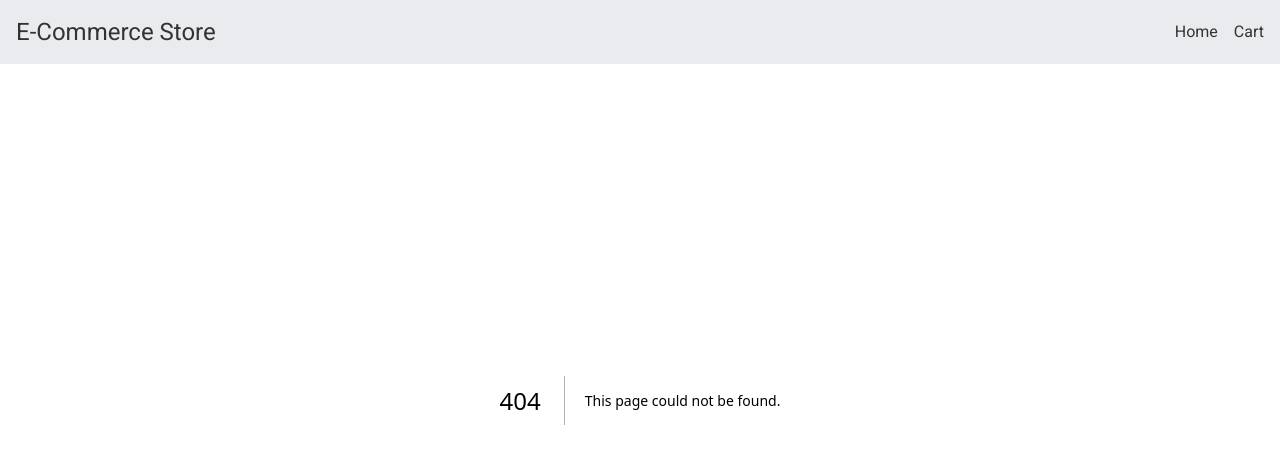
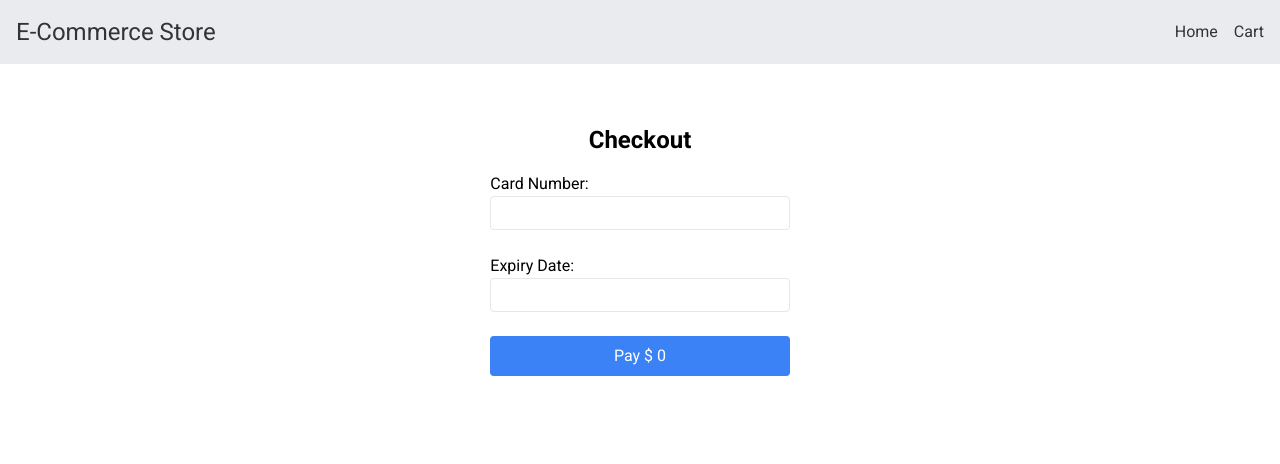
Before and after one commit to Annany2002/E-Commerce, a Next.js app: page /checkout in a window 1280 px wide. Before the commit this address had no page. Shown: the top 464 px of the page. Built offline with nearby package versions, Linux system fonts and the light colour scheme.

Commit message:
added payments page

```diff
--- a/src/app/cart/page.tsx
+++ b/src/app/cart/page.tsx
@@ -22,10 +22,12 @@ export default function CartPage() {
           <h1 className="text-3xl font-bold">Your Cart</h1>
           <p className="font-medium">
             Total Price : ${" "}
-            {cartItems.reduce(
-              (acc, item) => acc + item.product.price * item.quantity,
-              0
-            )}
+            {cartItems
+              .reduce(
+                (acc, item) => acc + item.product.price * item.quantity,
+                0
+              )
+              .toPrecision(4)}
           </p>
           {cartItems.length > 0 && (
             <>
@@ -54,12 +56,13 @@ export default function CartPage() {
             </div>
 
             <div className="w-full text-center mt-4">
-              <button
+              <Link
+                href={"/checkout"}
                 className="w-28 bg-blue-500 hover:bg-blue-700 text-white font-bold py-2 px-4 rounded transition"
                 aria-label="Proceed to Checkout"
               >
                 Checkout
-              </button>
+              </Link>
             </div>
           </>
         )}
--- /dev/null
+++ b/src/app/checkout/page.tsx
@@ -0,0 +1,71 @@
+"use client";
+
+import { usePriceStore } from "@/zustand/priceStore";
+import { useRouter } from "next/navigation";
+import { FormEvent, useState } from "react";
+
+export default function CheckoutPage() {
+  const { totalPrice } = usePriceStore();
+  const router = useRouter();
+
+  const [paymentData, setPaymentData] = useState({
+    cardNumber: "",
+    expiry: "",
+  });
+
+  const handlePayment = (e: FormEvent) => {
+    e.preventDefault();
+
+    try {
+      const isSuccess = Math.random() > 0.3; // 70% success rate
+      if (isSuccess) {
+        router.push("/success");
+      } else {
+        router.push("/failure");
+      }
+    } catch (error) {
+      console.error(error);
+    }
+  };
+
+  return (
+    <div className="flex items-center justify-center h-[500px]">
+      <div className="flex flex-col items-center justify-center p-4">
+        <h1 className="text-2xl font-bold mb-4">Checkout</h1>
+        <form onSubmit={handlePayment} className="w-full max-w-md">
+          <label className="block mb-2">
+            Card Number:
+            <input
+              type="text"
+              value={paymentData.cardNumber}
+              onChange={(e) =>
+                setPaymentData({ ...paymentData, cardNumber: e.target.value })
+              }
+              className="w-full px-2 py-1 border rounded mb-4"
+              required
+            />
+          </label>
+          <label className="block mb-2">
+            Expiry Date:
+            <input
+              type="text"
+              value={paymentData.expiry}
+              onChange={(e) =>
+                setPaymentData({ ...paymentData, expiry: e.target.value })
+              }
+              className="w-full px-2 py-1 border rounded mb-4"
+              required
+            />
+          </label>
+          <button
+            type="submit"
+            className="w-full px-4 py-2 bg-blue-500 text-white rounded hover:bg-blue-700 transition"
+          >
+            {"Pay $ "}
+            {totalPrice}
+          </button>
+        </form>
+      </div>
+    </div>
+  );
+}
--- a/src/app/components/CartCard.tsx
+++ b/src/app/components/CartCard.tsx
@@ -1,10 +1,12 @@
 import { CartItem } from "@/types/CartItemTypes";
 import { useCartStore } from "@/zustand/cartStore";
+import { usePriceStore } from "@/zustand/priceStore";
 import { MinusIcon, PlusIcon } from "lucide-react";
 import Image from "next/image";
 
 export default function CartCard({ cartItem }: { cartItem: CartItem }) {
   const { cartItems, setCartItems } = useCartStore();
+  const { totalPrice, setTotalPrice } = usePriceStore();
 
   const increaseCartQuantity = (id: number) => {
     const updatedCartItems = cartItems.map((item) => {
@@ -14,6 +16,12 @@ export default function CartCard({ cartItem }: { cartItem: CartItem }) {
       return item;
     });
     setCartItems(updatedCartItems);
+    setTotalPrice(
+      updatedCartItems.reduce(
+        (acc, item) => acc + item.product.price * item.quantity,
+        0
+      )
+    );
     localStorage.setItem("cart", JSON.stringify(updatedCartItems));
   };
 
@@ -32,8 +40,16 @@ export default function CartCard({ cartItem }: { cartItem: CartItem }) {
     }
 
     setCartItems(updatedCartItems);
+    setTotalPrice(
+      updatedCartItems.reduce(
+        (acc, item) => acc + item.product.price * item.quantity,
+        0
+      )
+    );
     localStorage.setItem("cart", JSON.stringify(updatedCartItems));
   };
+
+  console.log(totalPrice);
 
   return (
     <div className="w-full p-4 bg-gray-100">
@@ -41,6 +57,11 @@ export default function CartCard({ cartItem }: { cartItem: CartItem }) {
         <div className="flex w-full gap-2 items-center justify-start">
           <div>
             <Image
+              style={{
+                width: "auto",
+                height: "auto",
+              }}
+              priority
               src={cartItem.product.image}
               alt="Product-Image"
               width={60}
--- a/src/app/components/ProductCard.tsx
+++ b/src/app/components/ProductCard.tsx
@@ -16,6 +16,11 @@ export default function ProductCard({ product }: { product: Product }) {
         </Link>
       </div>
       <Image
+        style={{
+          width: "auto",
+          height: "auto",
+        }}
+        priority
         className="object-cover self-center rounded-md"
         width={150}
         height={140}
--- /dev/null
+++ b/src/app/failure/page.tsx
@@ -0,0 +1,18 @@
+import Link from "next/link";
+
+const PaymentFailure = () => (
+  <div className="flex flex-col items-center justify-center h-screen text-center">
+    <h1 className="text-3xl font-bold text-red-600 mb-4">Payment Failed</h1>
+    <p className="mb-4">
+      Unfortunately, we couldn&apos;t process your payment. Please try again.
+    </p>
+    <Link
+      href="/checkout"
+      className="px-4 py-2 bg-blue-500 text-white rounded hover:bg-blue-700 transition"
+    >
+      Go Back to Checkout
+    </Link>
+  </div>
+);
+
+export default PaymentFailure;
--- a/src/app/product/[id]/page.tsx
+++ b/src/app/product/[id]/page.tsx
@@ -7,11 +7,13 @@ import { Product } from "@/types/ProductTypes";
 import { useProductStore } from "@/zustand/productsStore";
 import { useCartStore } from "@/zustand/cartStore";
 import { CartItem } from "@/types/CartItemTypes";
+import { usePriceStore } from "@/zustand/priceStore";
 
 export default function ProductPage({ params }: { params: { id: string } }) {
+  const { setCartItems } = useCartStore();
+  const { product, setProduct } = useProductStore();
+  const { setTotalPrice } = usePriceStore();
   const [loading, setLoading] = useState<boolean>(false);
-  const { product, setProduct } = useProductStore();
-  const { setCartItems } = useCartStore();
 
   useEffect(() => {
     const fetchData = async () => {
@@ -38,6 +40,11 @@ export default function ProductPage({ params }: { params: { id: string } }) {
 
     const updateCart = (newCartItems: CartItem[]) => {
       localStorage.setItem("cart", JSON.stringify(newCartItems));
+      const totalPrice = newCartItems.reduce(
+        (acc, item) => acc + item.product.price * item.quantity,
+        0
+      );
+      setTotalPrice(totalPrice);
       setCartItems(newCartItems);
     };
 
--- /dev/null
+++ b/src/app/success/page.tsx
@@ -0,0 +1,20 @@
+import Link from "next/link";
+
+const PaymentSuccess = () => (
+  <div className="flex flex-col items-center justify-center h-screen text-center">
+    <h1 className="text-3xl font-bold text-green-600 mb-4">
+      Payment Successful!
+    </h1>
+    <p className="mb-4">
+      Thank you for your purchase. Your order has been confirmed.
+    </p>
+    <Link
+      href="/"
+      className="px-4 py-2 bg-blue-500 text-white rounded hover:bg-blue-700 transition"
+    >
+      Return to Homepage
+    </Link>
+  </div>
+);
+
+export default PaymentSuccess;
--- /dev/null
+++ b/src/zustand/priceStore.ts
@@ -0,0 +1,14 @@
+import { create } from "zustand";
+
+type PriceState = {
+  totalPrice: number;
+};
+
+type PriceActions = {
+  setTotalPrice: (price: number) => void;
+};
+
+export const usePriceStore = create<PriceState & PriceActions>((set) => ({
+  totalPrice: 0,
+  setTotalPrice: (price: number) => set({ totalPrice: price }),
+}));
```
